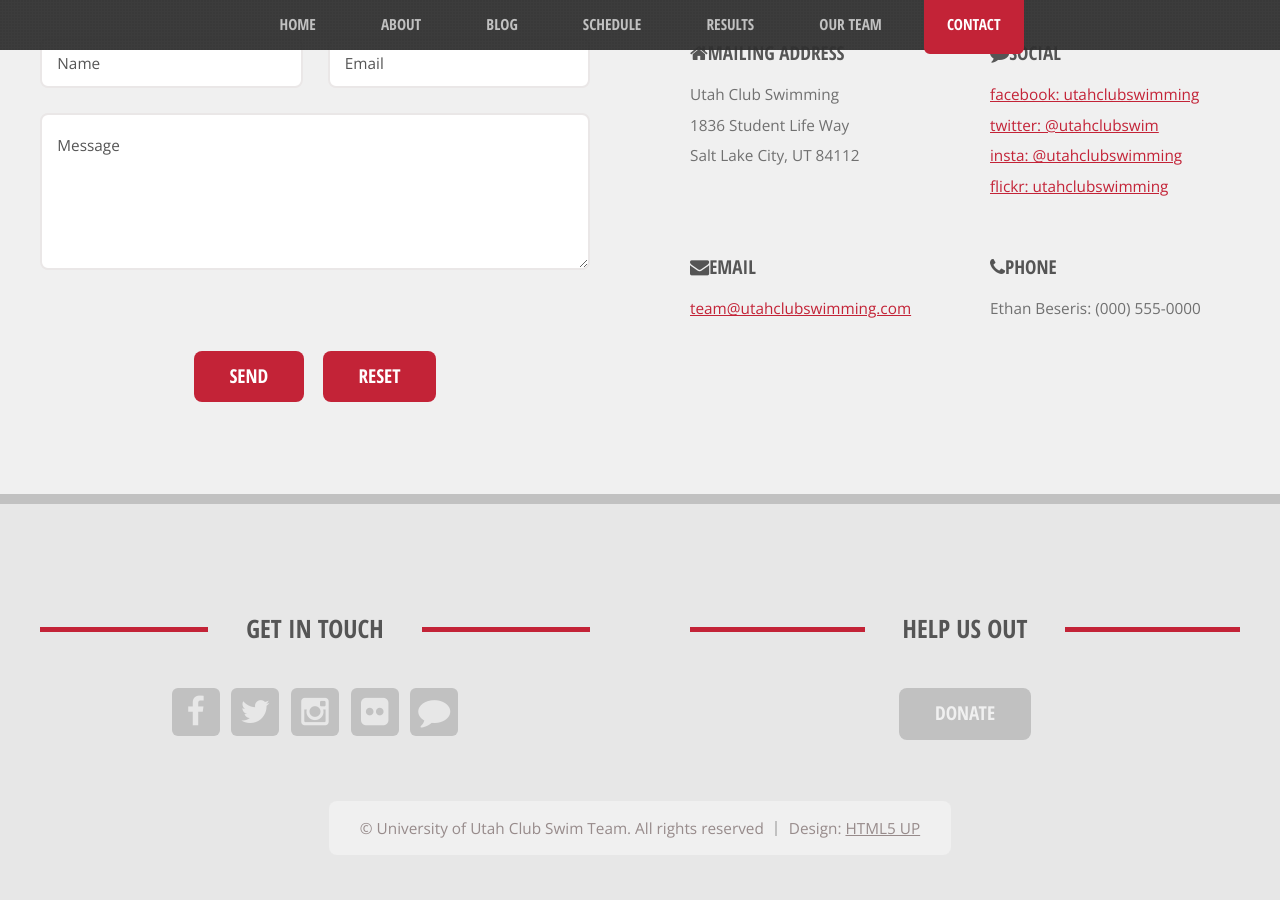
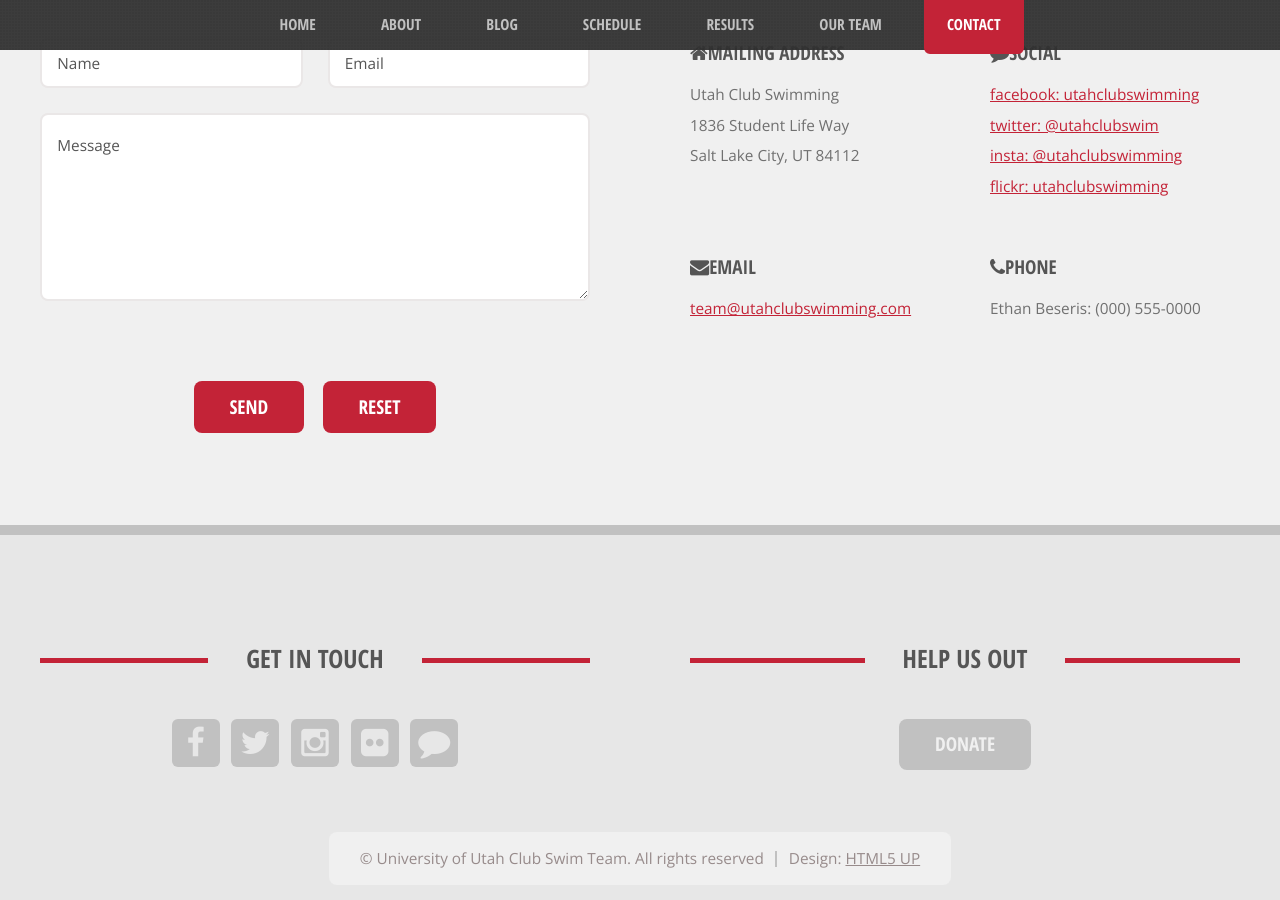
Before and after one commit to utahclubswimming/utahclubswimming.github.io, a Jekyll site: the page built from contact.html, in a window 1280 px wide and 900 px high, scrolled down 604 px. Built offline with Jekyll 4.4.1, drawn with Linux system fonts in a browser that asks for light colours.

Commit message:
Added Formspree functionality
Added most of the Formspree functionality. Need to do something about
the “next” page though…

```diff
--- a/contact.html
+++ b/contact.html
@@ -37,18 +37,19 @@ permalink: /contact/
 
         <!-- Contact Form -->
             <section>
-                <form method="post" action="#">
+                <form method="post" action="//formspree.io/{{ site.email }}">
+                    <input type="hidden" name="_subject" value="Contact Us Form Submission" />
                     <div class="row 50%">
                         <div class="6u 12u(mobile)">
                             <input type="text" name="name" id="contact-name" placeholder="Name" />
                         </div>
                         <div class="6u 12u(mobile)">
-                            <input type="text" name="email" id="contact-email" placeholder="Email" />
+                            <input type="email" name="_replyto" id="contact-email" placeholder="Email" />
                         </div>
                     </div>
                     <div class="row 50%">
                         <div class="12u">
-                            <textarea name="message" id="contact-message" placeholder="Message" rows="4"></textarea>
+                            <textarea name="message" id="contact-message" placeholder="Message" rows="5"></textarea>
                         </div>
                     </div>
                     <div class="row">
```
